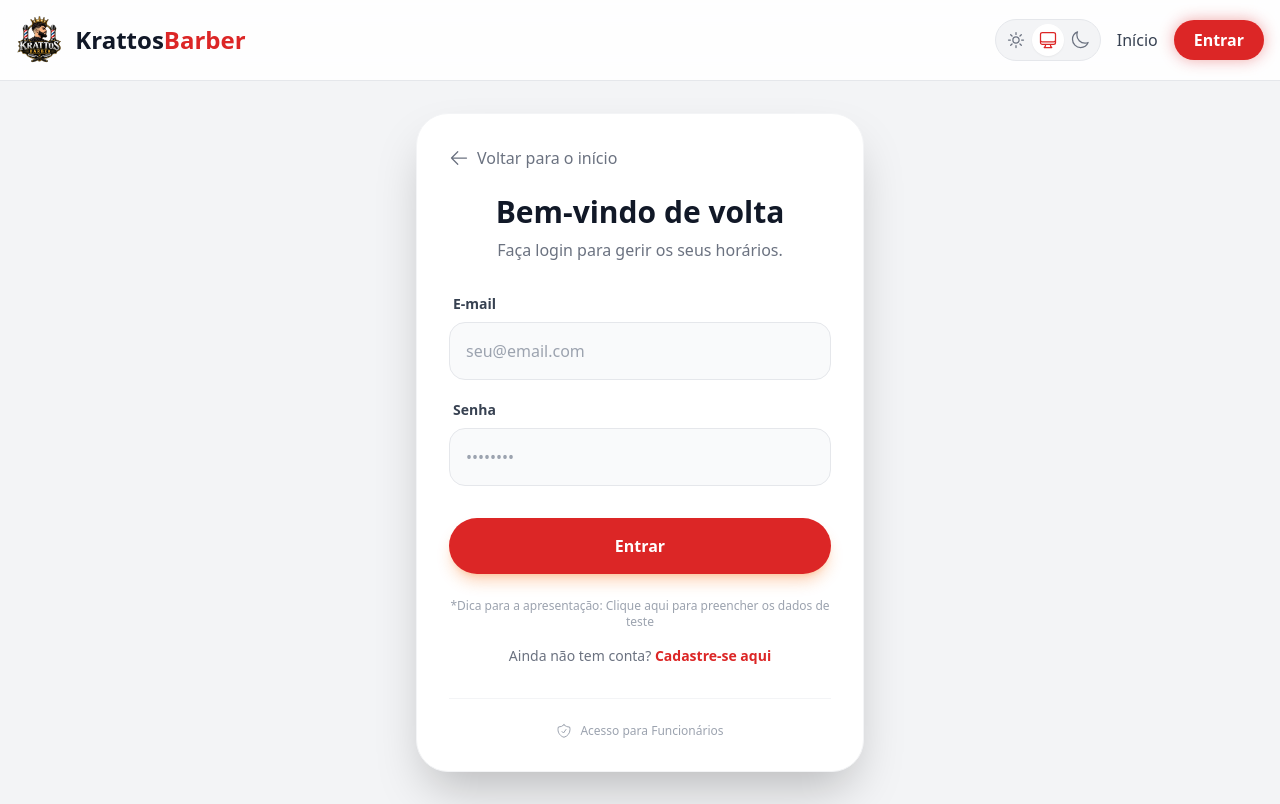
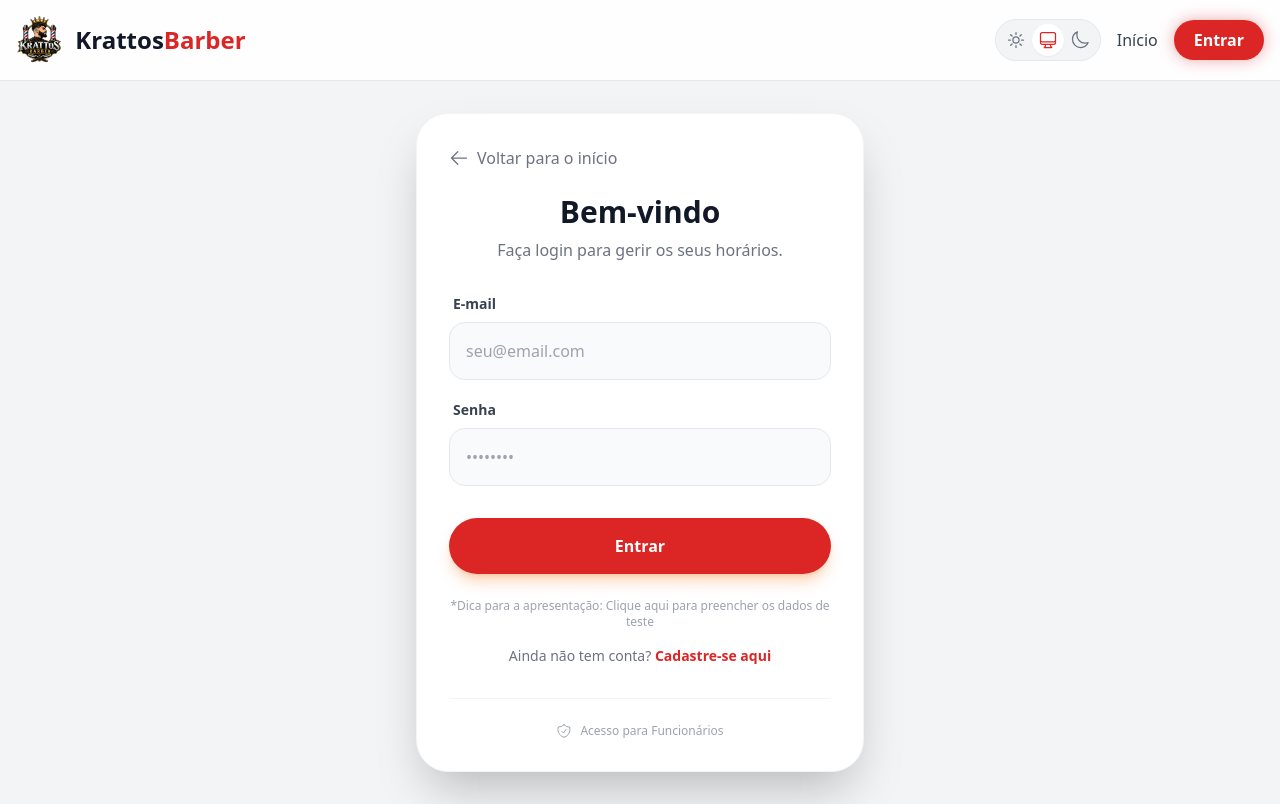
Before and after one commit to Darckison/barbershop-booking-system, a React (Vite) app in the folder client/: page /login in a window 1280 px wide. Built offline with nearby package versions, Linux system fonts and the light colour scheme; no server answers.

Commit message:
fix: atualiza texto para  Bem vindo

```diff
--- a/client/src/pages/Login.jsx
+++ b/client/src/pages/Login.jsx
@@ -37,7 +37,7 @@ export default function Login() {
 
         <div className="text-center mb-8">
           <h2 className="text-3xl font-black text-gray-900 dark:text-white mb-2">
-            {loginType === 'admin' ? 'Acesso Restrito' : 'Bem-vindo de volta'}
+            {loginType === 'admin' ? 'Acesso Restrito' : 'Bem-vindo'}
           </h2>
           <p className="text-gray-500">
             {loginType === 'admin' ? 'Área exclusiva para a gestão da barbearia.' : 'Faça login para gerir os seus horários.'}
```
